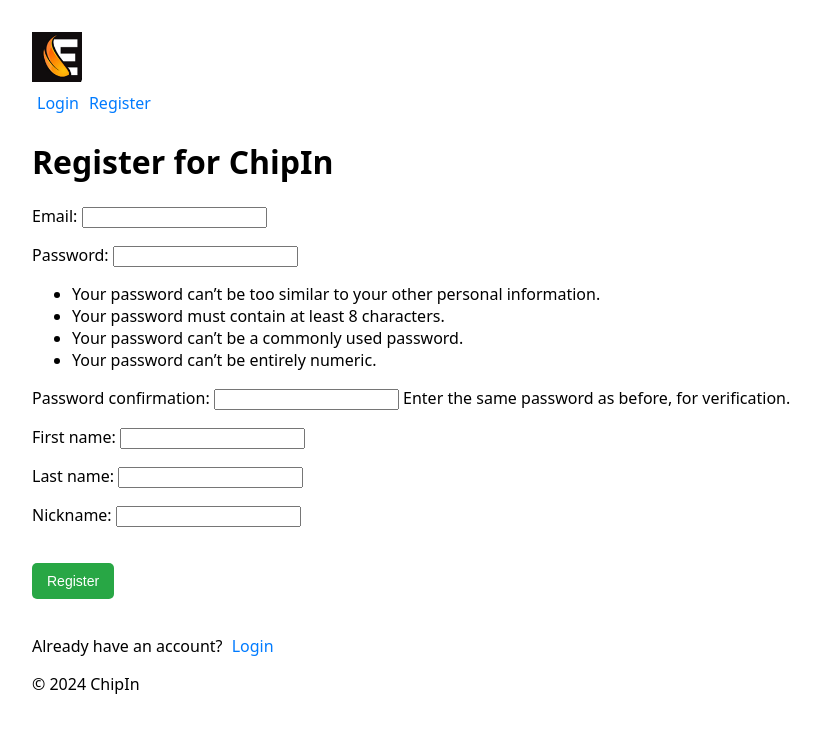
After one commit to rineluo920-svg/ssa_project, a Django app: page /users/register/ in a window 1280 px wide. The commit adds this page. Shown: the top 733 px of the page, without its empty margins (0-821 px from the left). Run offline with Django 5.2, Linux system fonts and the light colour scheme.

Commit message:
User Registration

```diff
--- /dev/null
+++ b/chipin/templates/chipin/base.html
@@ -0,0 +1,41 @@
+{% load static %}
+<!DOCTYPE html>
+<html lang="en">
+<head>
+    <title>{% block title %}ChipIn{% endblock %}</title>
+    <link rel="stylesheet" href="{% static 'chipin/styles.css' %}">
+</head>
+<body>
+    <header>
+        <div class="logo">
+            <img src="{% static 'chipin/logo_90.jpg' %}" alt="ChipIn Logo">
+        </div>
+        <div class="user-info">
+            {% if request.user.is_authenticated %}
+                <span>{{ request.user.username }}</span>
+                <form action="{% url 'users:logout' %}" method="post">
+                    {% csrf_token %}
+                    <button type="submit">Logout</button>
+                </form>
+            {% else %}
+                <a href="{% url 'users:login' %}">Login</a> <a href="{% url 'users:register' %}">Register</a>
+            {% endif %}
+        </div>
+    </header>
+    <!-- Messages block -->
+    {% if messages %}
+        <ul class="messages">
+        {% for message in messages %}
+            <li{% if message.tags %} class="{{ message.tags }}"{% endif %}>{{ message }}</li>
+        {% endfor %}
+        </ul>
+    {% endif %}
+    <main>
+        {% block content %}
+        {% endblock %}
+    </main>
+    <footer>
+        <p>&copy; 2024 ChipIn</p>
+    </footer>
+</body>
+</html>
--- a/ssa_project/settings.py
+++ b/ssa_project/settings.py
@@ -100,6 +100,12 @@ AUTH_PASSWORD_VALIDATORS = [
     },
 ]
 
+PASSWORD_HASHERS = [
+    'django.contrib.auth.hashers.PBKDF2PasswordHasher',
+    'django.contrib.auth.hashers.PBKDF2SHA1PasswordHasher',
+    'django.contrib.auth.hashers.Argon2PasswordHasher',
+    'django.contrib.auth.hashers.BCryptSHA256PasswordHasher',
+]
 
 # Internationalization
 # https://docs.djangoproject.com/en/5.2/topics/i18n/
--- /dev/null
+++ b/users/forms.py
@@ -0,0 +1,54 @@
+from django import forms
+from django.contrib.auth.forms import UserCreationForm, AuthenticationForm
+from django.contrib.auth.models import User
+from .models import Profile
+
+class UserRegistrationForm(UserCreationForm):
+    email = forms.EmailField(required=True, label="Email")
+    first_name = forms.CharField(max_length=30, required=True)
+    surname = forms.CharField(max_length=30, required=True, label="Last name")
+    nickname = forms.CharField(max_length=30, required=True)
+
+    class Meta:
+        model = User
+        # No 'username' here — we set it from email in save()
+        fields = ['email', 'password1', 'password2', 'first_name']
+
+    def clean_email(self):
+        email = self.cleaned_data['email'].strip().lower()
+        # since username = email, ensure no existing username/email matches
+        if User.objects.filter(username__iexact=email).exists():
+            raise forms.ValidationError("An account with this email already exists.")
+        return email
+
+    def clean_nickname(self):
+        nick = self.cleaned_data.get("nickname", "").strip()
+        if not nick:
+            raise forms.ValidationError("Nickname is required.")
+        from .models import Profile
+        if Profile.objects.filter(nickname__iexact=nick).exists():
+            raise forms.ValidationError("This nickname is already taken.")
+        return nick
+
+    def save(self, commit=True):
+        user = super().save(commit=False)
+        email = self.cleaned_data['email'].strip().lower()
+        user.username = email            # username mirrors email
+        user.email = email
+        user.first_name = self.cleaned_data['first_name']
+        user.last_name = self.cleaned_data['surname']
+
+        if commit:
+            user.save()
+            # ensure profile & nickname
+            profile, _ = Profile.objects.get_or_create(user=user)
+            profile.nickname = self.cleaned_data['nickname']
+            profile.save(update_fields=['nickname'])
+        return user
+
+
+class EmailAuthenticationForm(AuthenticationForm):
+    username = forms.EmailField(
+        label="Email",
+        widget=forms.EmailInput(attrs={"autofocus": True})
+    )
--- /dev/null
+++ b/users/templates/users/register.html
@@ -0,0 +1,12 @@
+{% extends 'chipin/base.html' %}
+{% load static %}
+{% block title %}Register - ChipIn{% endblock %}
+{% block content %}
+    <h1>Register for ChipIn</h1>
+    <form method="post">
+        {% csrf_token %}
+        {{ form.as_p }}
+        <button type="submit">Register</button>
+    </form>
+    <p>Already have an account? <a href="{% url 'users:login' %}">Login</a></p>
+{% endblock %}
--- a/users/urls.py
+++ b/users/urls.py
@@ -4,4 +4,6 @@ from . import views
 urlpatterns = [
     path("login", views.login_view, name="login"),
     path("logout", views.logout_view, name="logout"),
+    path('register/', views.register, name='register'),
+
 ]
--- a/users/views.py
+++ b/users/views.py
@@ -4,19 +4,33 @@ from django.urls import reverse
 from django.contrib.auth import authenticate, login, logout
 from django.contrib.auth.decorators import login_required
 from django.contrib import messages
+from .forms import UserRegistrationForm, EmailAuthenticationForm
 
 def login_view(request):
     if request.method == "POST":
-        username = request.POST["username"]
-        password = request.POST["password"]
-        user = authenticate(request, username=username, password=password)
-        if user is not None:
+        form = EmailAuthenticationForm(request, data=request.POST)
+        if form.is_valid():
+            user = form.get_user()
             login(request, user)
-            next_url = request.GET.get('next', reverse("chipin:home"))
-            return HttpResponseRedirect(next_url)
-        else:
-            messages.error(request, "Invalid Credentials.")
-    return render(request, "users/login.html")
+            return redirect('chipin:home')
+    else:
+        form = EmailAuthenticationForm(request)
+    return render(request, 'users/login.html', {'form': form})
+
+def register(request):
+    if request.method == "POST":
+        form = UserRegistrationForm(request.POST)
+        if form.is_valid():
+            form.save()
+            messages.success(request, "Your account has been created! You can now log in.")
+            return redirect('users:login')
+    else:
+        form = UserRegistrationForm()
+    return render(request, 'users/register.html', {'form': form})
+
+@login_required(login_url='users:login')
+def user(request):
+    return render(request, "chipin/home.html")
 
 def logout_view(request):
     logout(request)
```
Also changed, not shown: chipin/templates/chipin/home.html (+7 -28 lines), users/admin.py (+25 -1 lines), users/models.py (+35 -1 lines), users/templates/users/login.html (+5 -16 lines), db.sqlite3, users/migrations/0001_initial.py (added).
